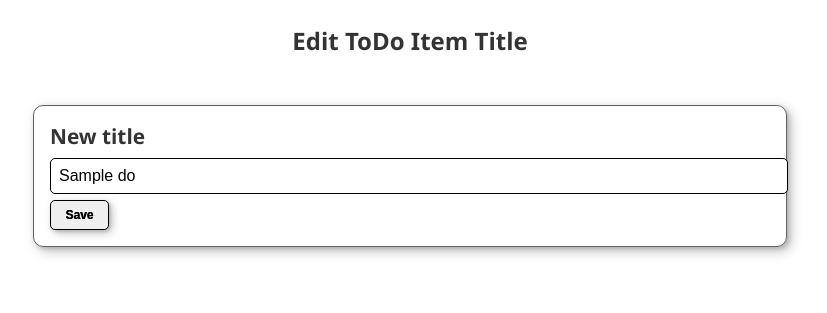
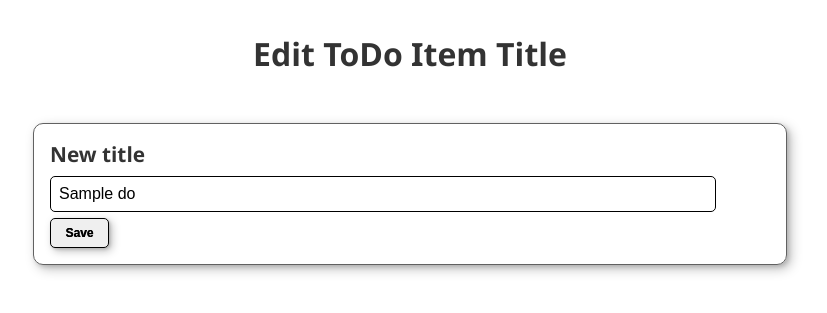
Before and after one commit to abawor/to_do_webapp, a Flask app: page /edit/1 in a window 1280 px wide. Shown: the top 313 px of the page, without its empty margins (230-1057 px from the left). Run offline with Flask 3, Linux system fonts and the light colour scheme; tables that the repository leaves empty hold one stand-in row (values such as "Sample post").

Commit message:
Finished front-end of edit.html and setup base.html to display not complete tasks at top of page.

```diff
--- a/static/style.css
+++ b/static/style.css
@@ -164,20 +164,19 @@ body {
 /* Edit.html */
 
 .edit-todo-title {
-    font-size: 1.5em;
-    margin: 1em auto;
+    font-size: 2em;
+    margin: 1em auto 0;
     font-weight: bold;
     text-align: center;
 }
 
 .edited-title-input {
     font-size: 1em;
-    margin: 0.5em auto 0 0;
+    margin-top: 0.5em;
     padding: 0.5em;
-    width: 100%;
+    width: 90%;
     border: 1px solid black;
     border-radius: 5px;
-    display: block;
 }
 
 .save-btn {
--- a/templates/edit.html
+++ b/templates/edit.html
@@ -13,8 +13,8 @@
 
     <form class="new-task-box" method="post">
         <div class="field">
-            <label for="title" class="individual-task-title">New title</label>
-            <div><input class="edited-title-input" type="text" name="title" value="{{ todo.title }}"></div>
+            <label class="individual-task-title" for="title">New title</label>
+            <input class="edited-title-input" type="text" name="title" value="{{ todo.title }}">
             <button class="save-btn" type="submit">Save</button>
         </div>
     </form>
```
Also changed, not shown: templates/base.html (+19 -7 lines), instance/db.sqlite.
